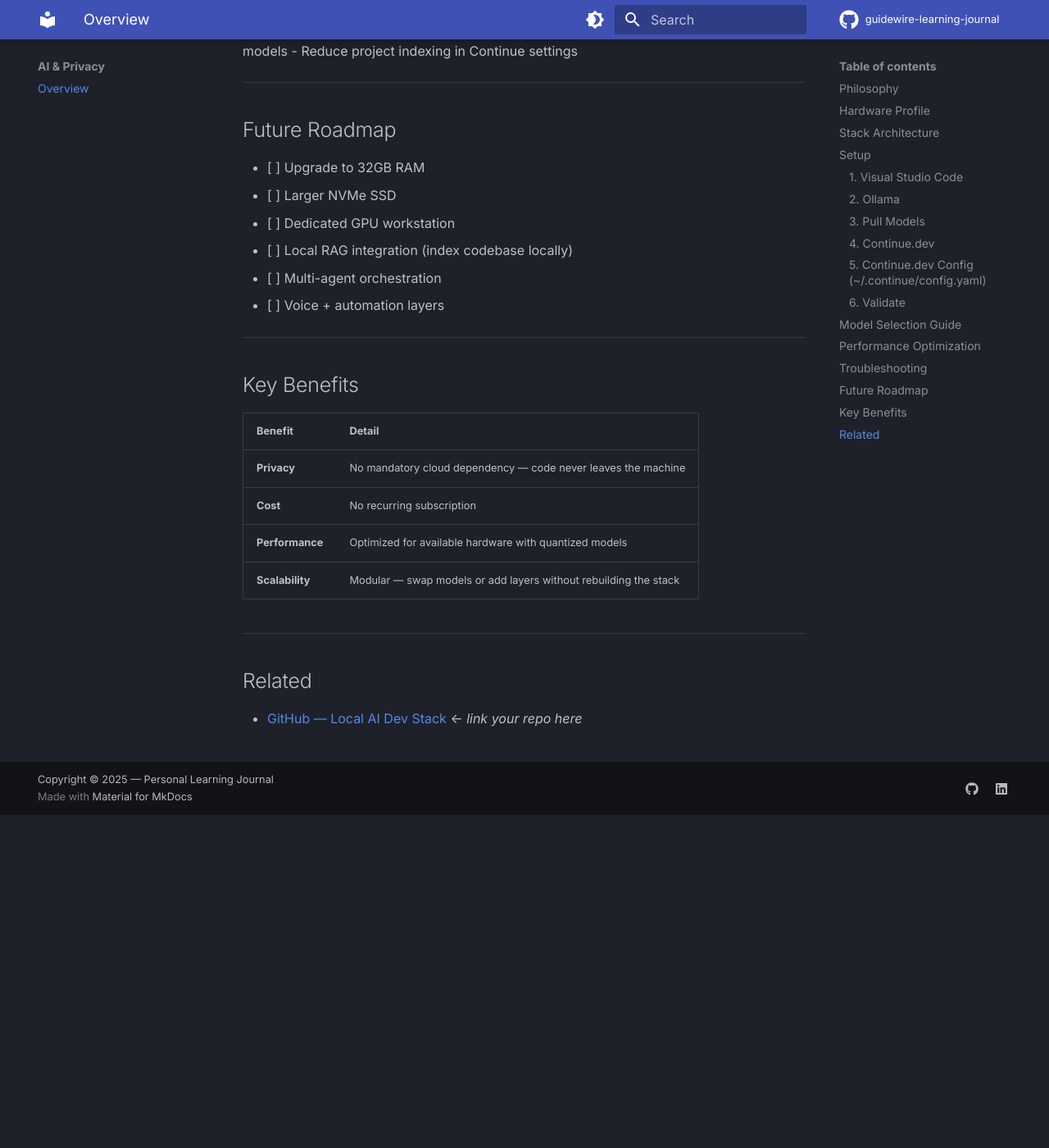
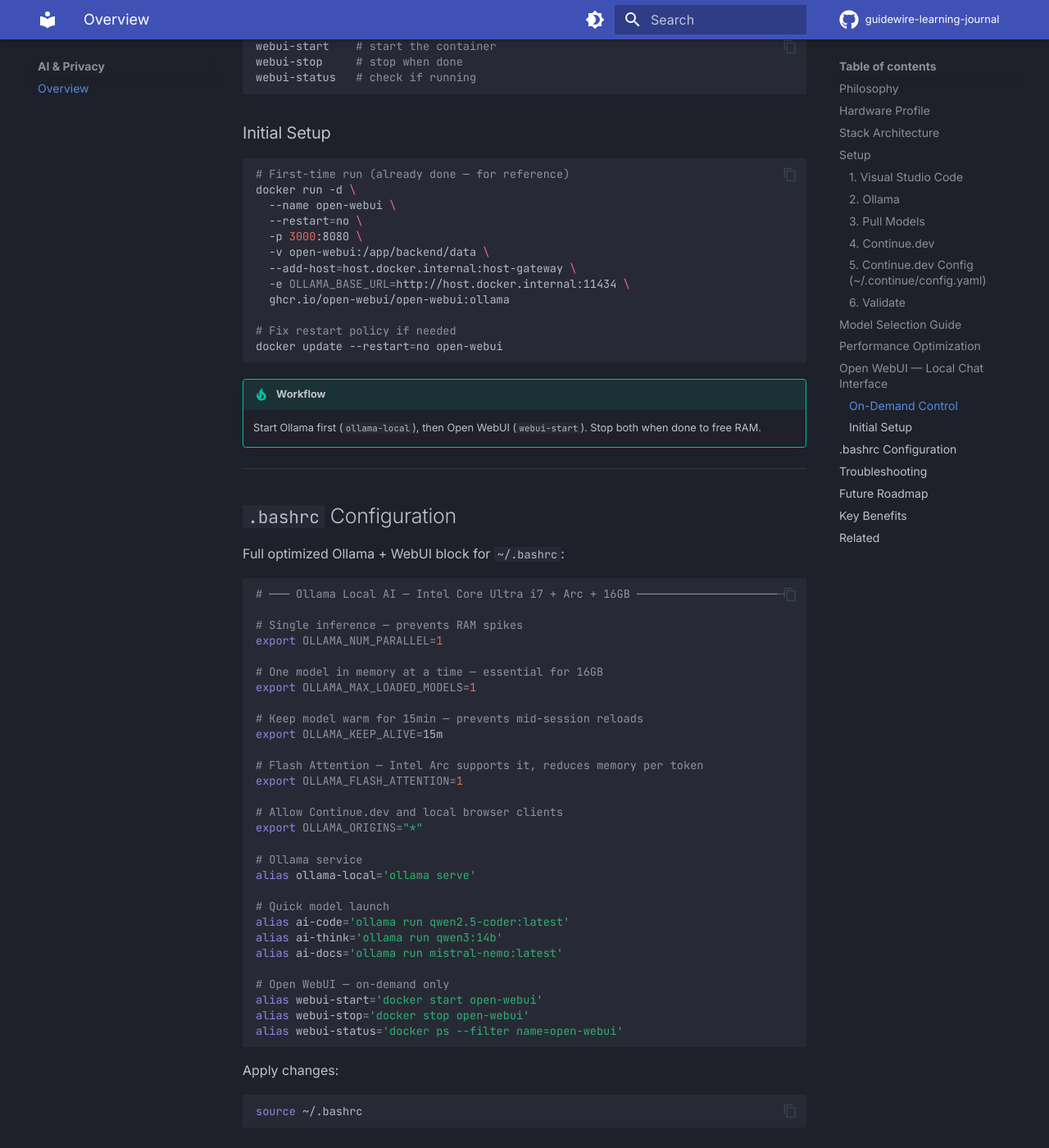
Before and after one commit to Sakthi-S99/guidewire-learning-journal, an MkDocs documentation site: the page built from docs/ai-privacy/index.md, in a window 1280 px wide and 1400 px high, scrolled down 4532 px. Shown: the whole window at 82% size. Built offline with MkDocs 1.6.1 and Material for MkDocs 9.7.7, drawn with Linux system fonts in a browser that asks for light colours; comment, search, counter and statistics services are not loaded; before the commit the page ends 5526 px from its top, so only the background shows below that; some of the changed text lies outside the part shown.

Commit message:
Add Open WebUI setup and optimized bashrc config

````diff
--- a/docs/ai-privacy/index.md
+++ b/docs/ai-privacy/index.md
@@ -174,18 +174,112 @@
 
 ---
 
+## Open WebUI — Local Chat Interface
+
+Browser-based UI for interacting with Ollama models — similar to ChatGPT but fully local.
+
+**Image:** `ghcr.io/open-webui/open-webui:ollama`
+**Access:** `http://localhost:3000`
+**Restart policy:** `no` — starts only on demand
+
+### On-Demand Control
+
+```bash
+webui-start    # start the container
+webui-stop     # stop when done
+webui-status   # check if running
+```
+
+### Initial Setup
+
+```bash
+# First-time run (already done — for reference)
+docker run -d \
+  --name open-webui \
+  --restart=no \
+  -p 3000:8080 \
+  -v open-webui:/app/backend/data \
+  --add-host=host.docker.internal:host-gateway \
+  -e OLLAMA_BASE_URL=http://host.docker.internal:11434 \
+  ghcr.io/open-webui/open-webui:ollama
+
+# Fix restart policy if needed
+docker update --restart=no open-webui
+```
+
+!!! tip "Workflow"
+    Start Ollama first (`ollama-local`), then Open WebUI (`webui-start`).
+    Stop both when done to free RAM.
+
+---
+
+## `.bashrc` Configuration
+
+Full optimized Ollama + WebUI block for `~/.bashrc`:
+
+```bash
+# ─── Ollama Local AI — Intel Core Ultra i7 + Arc + 16GB ──────────────────────
+
+# Single inference — prevents RAM spikes
+export OLLAMA_NUM_PARALLEL=1
+
+# One model in memory at a time — essential for 16GB
+export OLLAMA_MAX_LOADED_MODELS=1
+
+# Keep model warm for 15min — prevents mid-session reloads
+export OLLAMA_KEEP_ALIVE=15m
+
+# Flash Attention — Intel Arc supports it, reduces memory per token
+export OLLAMA_FLASH_ATTENTION=1
+
+# Allow Continue.dev and local browser clients
+export OLLAMA_ORIGINS="*"
+
+# Ollama service
+alias ollama-local='ollama serve'
+
+# Quick model launch
+alias ai-code='ollama run qwen2.5-coder:latest'
+alias ai-think='ollama run qwen3:14b'
+alias ai-docs='ollama run mistral-nemo:latest'
+
+# Open WebUI — on-demand only
+alias webui-start='docker start open-webui'
+alias webui-stop='docker stop open-webui'
+alias webui-status='docker ps --filter name=open-webui'
+```
+
+Apply changes:
+```bash
+source ~/.bashrc
+```
+
+---
+
 ## Troubleshooting
 
 **Continue.dev can't detect Ollama:**
 ```sh
 curl http://localhost:11434/api/tags
-# If no response, run: ollama serve
+# If no response: ollama-local
+```
+
+**Open WebUI not loading:**
+```sh
+webui-status   # check if container is running
+webui-start    # start if stopped
+# Ensure Ollama is running first
 ```
 
 **Performance is slow:**
-- Lower the context window in `config.json`
-- Switch to Gemma 2B instead of larger models
-- Close heavy applications before running inference
+- Switch to a lighter model (`ai-code` instead of `ai-think`)
+- Lower `contextLength` in `config.yaml` (try 2048)
+- Close heavy applications before inference
+
+**System freezes:**
+- Check RAM: `free -h`
+- Qwen3 14B is the likely cause — switch to `qwen2.5-coder` or `mistral-nemo`
+- Increase swap space if RAM is consistently full
 
 **System freezes:**
 - Check RAM: `free -h`
````
